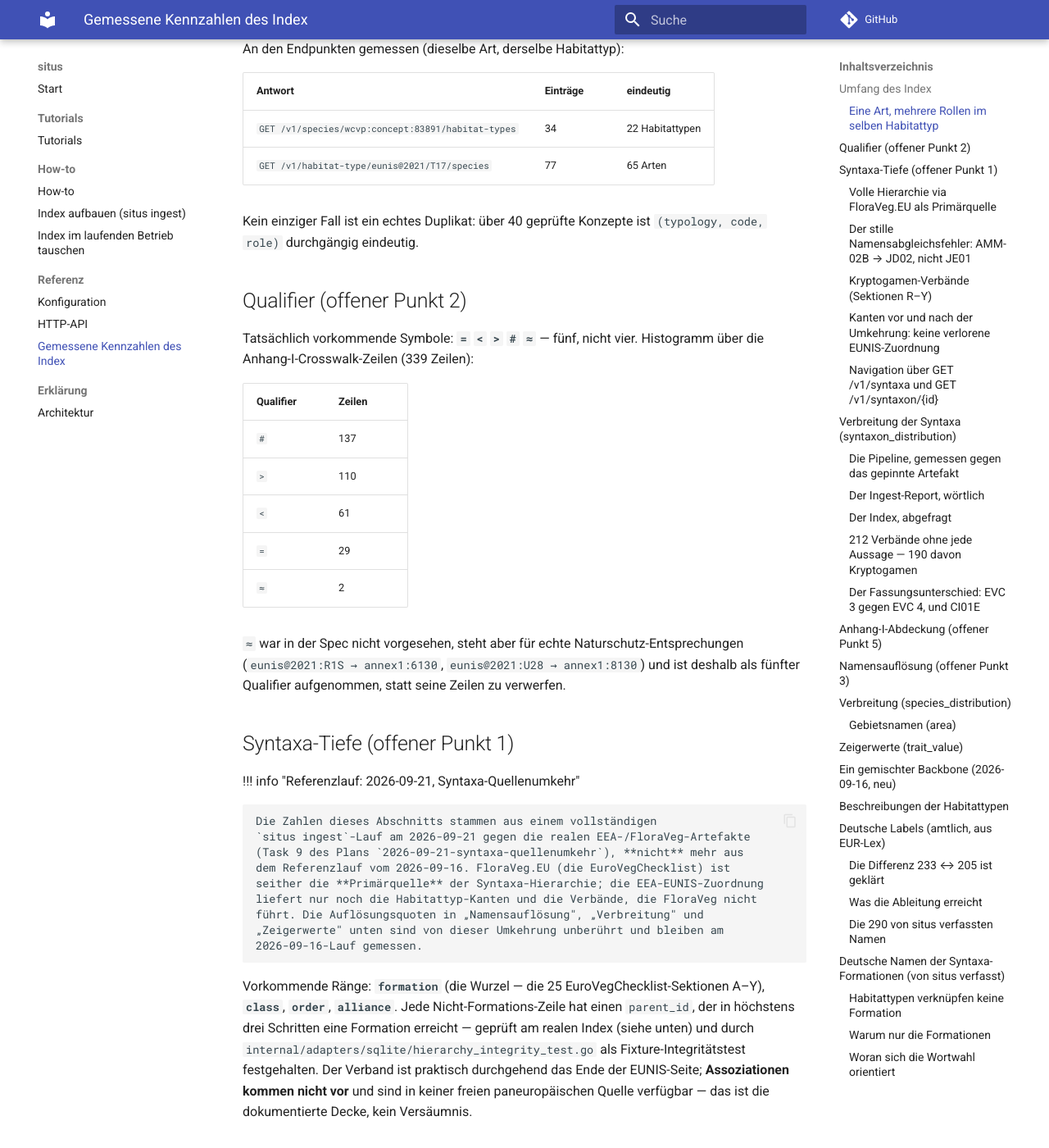
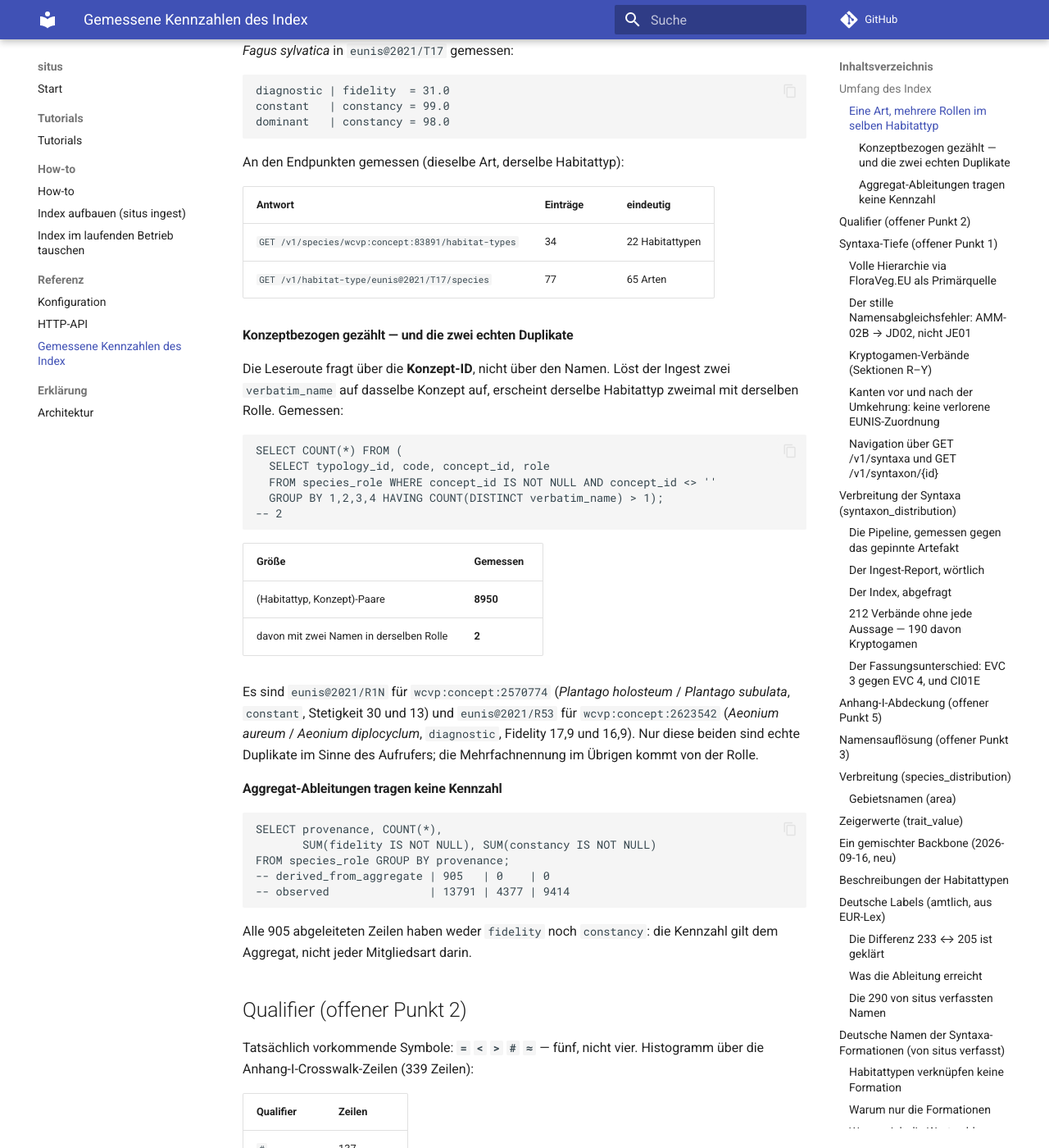
Before and after one commit to jobrunner/situs, an MkDocs documentation site: the page built from docs/reference/measured-index.md, in a window 1280 px wide and 1400 px high, scrolled down 2236 px. Shown: the whole window at 82% size. Built offline with MkDocs 1.6.1 and Material for MkDocs 9.7.7, drawn with Linux system fonts in a browser that asks for light colours; comment, search, counter and statistics services are not loaded; some of the changed text lies outside the part shown.

Commit message:
docs: die Rollen-Erklaerung praezisieren und zwei echte Duplikate nachtragen
Vier Befunde aus dem Copilot-Review, alle berechtigt, einer davon inhaltlich
gewichtig.

Die Behauptung "echte Duplikate gibt es nicht" war falsch. Sie stuetzte sich
auf eine Stichprobe von 40 Konzepten, die die beiden Faelle schlicht nicht
traf. Index-weit gemessen loest der Ingest in zwei Faellen zwei verbatim_name
auf dieselbe Konzept-ID auf, und dann traegt die Konzept-Route denselben
Habitattyp zweimal mit derselben Rolle: R1N fuer wcvp:concept:2570774
(Plantago holosteum / Plantago subulata, constant, Stetigkeit 30 und 13) und
R53 fuer wcvp:concept:2623542 (Aeonium aureum / Aeonium diplocyclum,
diagnostic, Fidelity 17,9 und 16,9). Zwei von 8950 (Habitattyp,
Konzept)-Paaren, an der laufenden API nachgeprueft.

Der genannte Schluessel war unvollstaendig: (typology, code, role) laesst den
Namen weg und behauptet damit, viele Arten koennten sich Habitattyp und Rolle
nicht teilen. Richtig ist (typology_id, code, verbatim_name, role).

Die Zaehlung in measured-index.md ist jetzt als Name-Zaehlung ausgewiesen und
um die konzeptbezogene ergaenzt, denn die Leseroute fragt ueber die
Konzept-ID. Und der role-Filter macht eine Liste nicht konzept-eindeutig, wie
die OpenAPI-Beschreibung behauptete.

Vierter Punkt, ebenfalls gemessen: alle 905 aus Aggregaten abgeleiteten Zeilen
tragen weder fidelity noch constancy. Die Kennzahl gilt dem Aggregat, nicht
jeder Mitgliedsart.

Beim Nachtragen ist mir eine ungemessene Zahl unterlaufen (1352 statt der
tatsaechlichen 2173 Zeilen ohne concept_id); sie ist vor dem Commit gegen die
Datenbank geprueft und korrigiert, wie jede andere Zahl in dem Abschnitt.

Claude-Session: https://claude.ai/code/session_01T3rGJwxZSeJTKdSbhgxqhY

````diff
--- a/docs/reference/measured-index.md
+++ b/docs/reference/measured-index.md
@@ -63,13 +63,19 @@ ist der Grund, warum ein Habitattyp in den flachen Listen mehrfach erscheint —
 siehe `docs/reference/http-api.md`, „Warum ein Habitattyp mehrfach in einer
 Liste steht".
 
+Gezählt wird nach `verbatim_name`, denn so ist die Tabelle geschlüsselt —
+`(typology_id, code, verbatim_name, role)`. Es sind also (Habitattyp,
+**Name**)-Paare, nicht (Habitattyp, Konzept)-Paare; die konzeptbezogene
+Zählung steht darunter.
+
 | Größe | Gemessen |
 |---|---|
 | Zeilen in `species_role` | **14696** |
-| eindeutige (Habitattyp, Art)-Paare | **10470** |
+| eindeutige (Habitattyp, **Name**)-Paare | **10470** |
 | Paare mit mehr als einer Rolle | **3489** (33 %) |
 | davon mit zwei Rollen / drei Rollen | 2752 / 737 |
 | Zeilen je Rolle | 8979 `constant`, 4608 `diagnostic`, 1109 `dominant` |
+| Zeilen ohne `concept_id` (nicht auflösbar) | 2173 |
 
 ```sql
 SELECT rollen, COUNT(*) AS paare FROM (
@@ -95,8 +101,43 @@ An den Endpunkten gemessen (dieselbe Art, derselbe Habitattyp):
 | `GET /v1/species/wcvp:concept:83891/habitat-types` | 34 | 22 Habitattypen |
 | `GET /v1/habitat-type/eunis@2021/T17/species` | 77 | 65 Arten |
 
-Kein einziger Fall ist ein echtes Duplikat: über 40 geprüfte Konzepte ist
-`(typology, code, role)` durchgängig eindeutig.
+#### Konzeptbezogen gezählt — und die zwei echten Duplikate
+
+Die Leseroute fragt über die **Konzept-ID**, nicht über den Namen. Löst der
+Ingest zwei `verbatim_name` auf dasselbe Konzept auf, erscheint derselbe
+Habitattyp zweimal mit derselben Rolle. Gemessen:
+
+```sql
+SELECT COUNT(*) FROM (
+  SELECT typology_id, code, concept_id, role
+  FROM species_role WHERE concept_id IS NOT NULL AND concept_id <> ''
+  GROUP BY 1,2,3,4 HAVING COUNT(DISTINCT verbatim_name) > 1);
+-- 2
+```
+
+| Größe | Gemessen |
+|---|---|
+| (Habitattyp, Konzept)-Paare | **8950** |
+| davon mit zwei Namen in derselben Rolle | **2** |
+
+Es sind `eunis@2021/R1N` für `wcvp:concept:2570774` (*Plantago holosteum* /
+*Plantago subulata*, `constant`, Stetigkeit 30 und 13) und `eunis@2021/R53`
+für `wcvp:concept:2623542` (*Aeonium aureum* / *Aeonium diplocyclum*,
+`diagnostic`, Fidelity 17,9 und 16,9). Nur diese beiden sind echte Duplikate
+im Sinne des Aufrufers; die Mehrfachnennung im Übrigen kommt von der Rolle.
+
+#### Aggregat-Ableitungen tragen keine Kennzahl
+
+```sql
+SELECT provenance, COUNT(*),
+       SUM(fidelity IS NOT NULL), SUM(constancy IS NOT NULL)
+FROM species_role GROUP BY provenance;
+-- derived_from_aggregate | 905   | 0    | 0
+-- observed               | 13791 | 4377 | 9414
+```
+
+Alle 905 abgeleiteten Zeilen haben weder `fidelity` noch `constancy`: die
+Kennzahl gilt dem Aggregat, nicht jeder Mitgliedsart darin.
 
 ## Qualifier (offener Punkt 2)
 
````
Also changed, not shown: CLAUDE.md (+8 -1 lines), docs/reference/http-api.md (+25 -1 lines), 2 other files.
